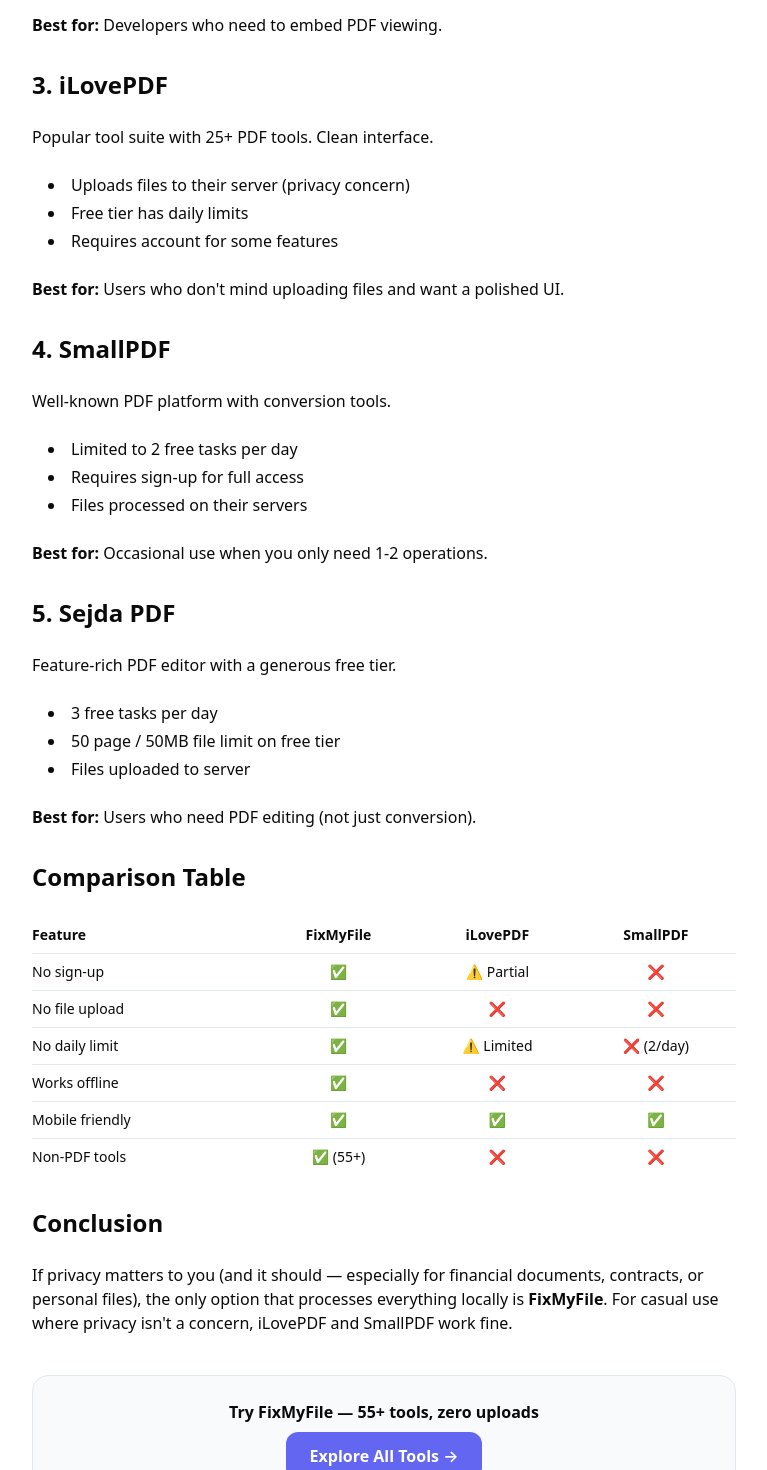
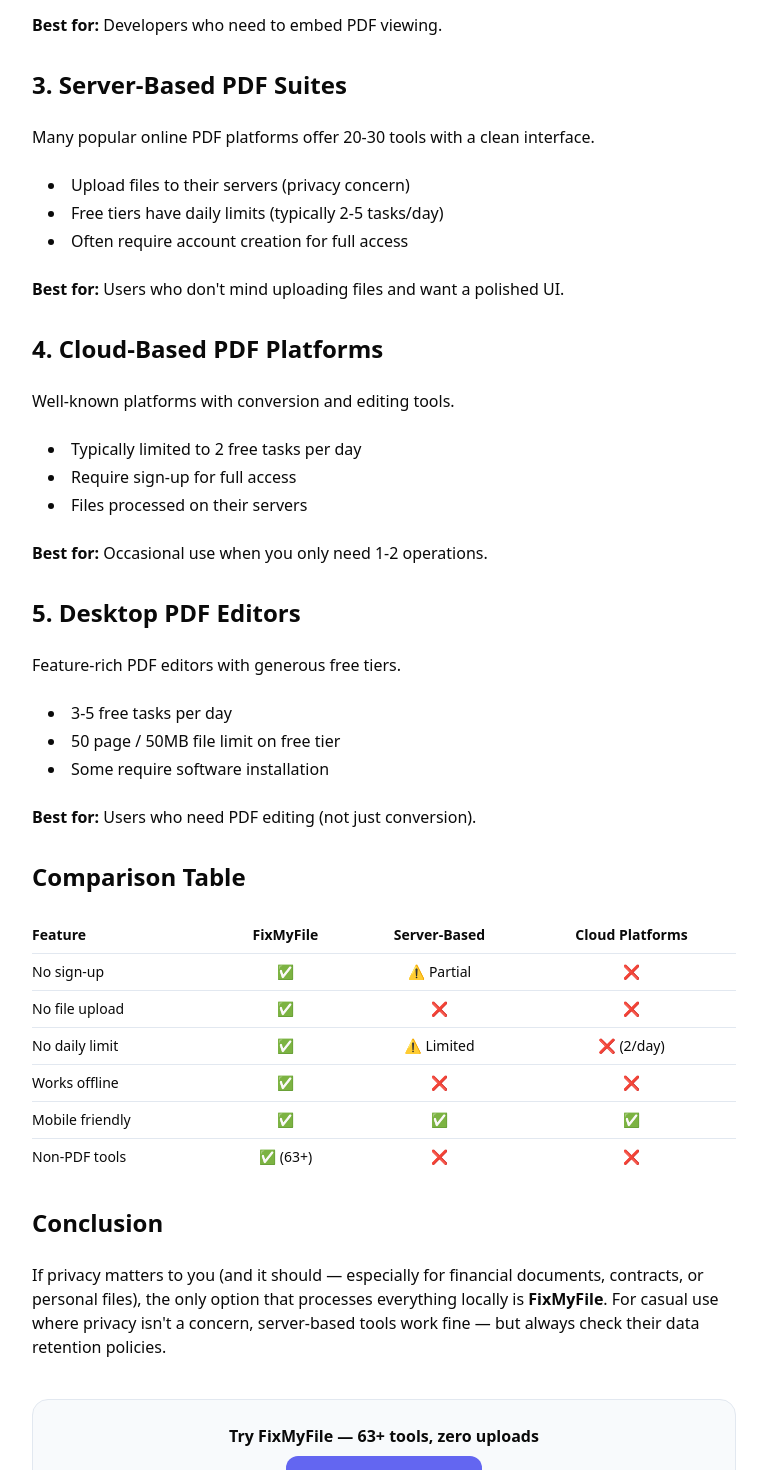
Before and after one commit to abinas94/fixmyfile, a Next.js app: page /blog/best-free-pdf-tools-2025 in a window 1280 px wide. Shown: the part 1040-2510 px from the top of the page, without its empty margins (256-1023 px from the left). Built offline with nearby package versions, Linux system fonts and the light colour scheme.

Commit message:
Remove all third-party tool names from blog posts — use generic descriptions

```diff
--- a/src/app/blog/best-free-pdf-tools-2025/page.tsx
+++ b/src/app/blog/best-free-pdf-tools-2025/page.tsx
@@ -32,7 +32,7 @@ export default function BestPDFToolsPost() {
         <h2 className="text-2xl font-bold mt-8">1. FixMyFile (Best Overall — 100% Private)</h2>
         <p><a href="https://fixmyfile.vercel.app" className="text-[var(--primary)] underline">fixmyfile.vercel.app</a></p>
         <ul className="list-disc list-inside space-y-1 pl-4">
-          <li>55+ tools (merge, split, compress, convert, OCR, watermark, sign)</li>
+          <li>63+ tools (merge, split, compress, convert, OCR, watermark, sign)</li>
           <li>100% client-side — files never leave your browser</li>
           <li>No sign-up, no limits, works on mobile</li>
           <li>Includes non-PDF tools: image editor, background remover, calculators</li>
@@ -44,30 +44,30 @@ export default function BestPDFToolsPost() {
         <p>Mozilla&apos;s open-source PDF viewer. Not a tool suite, but great for viewing and basic annotation.</p>
         <p><strong>Best for:</strong> Developers who need to embed PDF viewing.</p>
 
-        <h2 className="text-2xl font-bold mt-8">3. iLovePDF</h2>
-        <p>Popular tool suite with 25+ PDF tools. Clean interface.</p>
+        <h2 className="text-2xl font-bold mt-8">3. Server-Based PDF Suites</h2>
+        <p>Many popular online PDF platforms offer 20-30 tools with a clean interface.</p>
         <ul className="list-disc list-inside space-y-1 pl-4">
-          <li>Uploads files to their server (privacy concern)</li>
-          <li>Free tier has daily limits</li>
-          <li>Requires account for some features</li>
+          <li>Upload files to their servers (privacy concern)</li>
+          <li>Free tiers have daily limits (typically 2-5 tasks/day)</li>
+          <li>Often require account creation for full access</li>
         </ul>
         <p><strong>Best for:</strong> Users who don&apos;t mind uploading files and want a polished UI.</p>
 
-        <h2 className="text-2xl font-bold mt-8">4. SmallPDF</h2>
-        <p>Well-known PDF platform with conversion tools.</p>
+        <h2 className="text-2xl font-bold mt-8">4. Cloud-Based PDF Platforms</h2>
+        <p>Well-known platforms with conversion and editing tools.</p>
         <ul className="list-disc list-inside space-y-1 pl-4">
-          <li>Limited to 2 free tasks per day</li>
-          <li>Requires sign-up for full access</li>
+          <li>Typically limited to 2 free tasks per day</li>
+          <li>Require sign-up for full access</li>
           <li>Files processed on their servers</li>
         </ul>
         <p><strong>Best for:</strong> Occasional use when you only need 1-2 operations.</p>
 
-        <h2 className="text-2xl font-bold mt-8">5. Sejda PDF</h2>
-        <p>Feature-rich PDF editor with a generous free tier.</p>
+        <h2 className="text-2xl font-bold mt-8">5. Desktop PDF Editors</h2>
+        <p>Feature-rich PDF editors with generous free tiers.</p>
         <ul className="list-disc list-inside space-y-1 pl-4">
-          <li>3 free tasks per day</li>
+          <li>3-5 free tasks per day</li>
           <li>50 page / 50MB file limit on free tier</li>
-          <li>Files uploaded to server</li>
+          <li>Some require software installation</li>
         </ul>
         <p><strong>Best for:</strong> Users who need PDF editing (not just conversion).</p>
 
@@ -78,8 +78,8 @@ export default function BestPDFToolsPost() {
               <tr className="border-b border-[var(--border)]">
                 <th className="text-left py-2 pr-4">Feature</th>
                 <th className="text-center py-2 px-2">FixMyFile</th>
-                <th className="text-center py-2 px-2">iLovePDF</th>
-                <th className="text-center py-2 px-2">SmallPDF</th>
+                <th className="text-center py-2 px-2">Server-Based</th>
+                <th className="text-center py-2 px-2">Cloud Platforms</th>
               </tr>
             </thead>
             <tbody>
@@ -88,16 +88,16 @@ export default function BestPDFToolsPost() {
               <tr className="border-b border-[var(--border)]"><td className="py-2 pr-4">No daily limit</td><td className="text-center">✅</td><td className="text-center">⚠️ Limited</td><td className="text-center">❌ (2/day)</td></tr>
               <tr className="border-b border-[var(--border)]"><td className="py-2 pr-4">Works offline</td><td className="text-center">✅</td><td className="text-center">❌</td><td className="text-center">❌</td></tr>
               <tr className="border-b border-[var(--border)]"><td className="py-2 pr-4">Mobile friendly</td><td className="text-center">✅</td><td className="text-center">✅</td><td className="text-center">✅</td></tr>
-              <tr><td className="py-2 pr-4">Non-PDF tools</td><td className="text-center">✅ (55+)</td><td className="text-center">❌</td><td className="text-center">❌</td></tr>
+              <tr><td className="py-2 pr-4">Non-PDF tools</td><td className="text-center">✅ (63+)</td><td className="text-center">❌</td><td className="text-center">❌</td></tr>
             </tbody>
           </table>
         </div>
 
         <h2 className="text-2xl font-bold mt-8">Conclusion</h2>
-        <p>If privacy matters to you (and it should — especially for financial documents, contracts, or personal files), the only option that processes everything locally is <strong>FixMyFile</strong>. For casual use where privacy isn&apos;t a concern, iLovePDF and SmallPDF work fine.</p>
+        <p>If privacy matters to you (and it should — especially for financial documents, contracts, or personal files), the only option that processes everything locally is <strong>FixMyFile</strong>. For casual use where privacy isn&apos;t a concern, server-based tools work fine — but always check their data retention policies.</p>
 
         <div className="mt-10 p-6 rounded-2xl bg-[var(--muted)] border border-[var(--border)] text-center">
-          <p className="font-semibold mb-2">Try FixMyFile — 55+ tools, zero uploads</p>
+          <p className="font-semibold mb-2">Try FixMyFile — 63+ tools, zero uploads</p>
           <Link href="/" className="inline-flex items-center gap-2 px-6 py-3 rounded-xl bg-[var(--primary)] text-white font-semibold hover:opacity-90">
             Explore All Tools →
           </Link>
--- a/src/app/blog/how-to-convert-pdf-to-word-free/page.tsx
+++ b/src/app/blog/how-to-convert-pdf-to-word-free/page.tsx
@@ -74,8 +74,7 @@ export default function BlogPost() {
             </thead>
             <tbody>
               <tr><td className="border border-[var(--border)] p-2 font-medium">FixMyFile</td><td className="border border-[var(--border)] p-2">High (Apryse engine)</td><td className="border border-[var(--border)] p-2">~75/day</td><td className="border border-[var(--border)] p-2">No</td></tr>
-              <tr><td className="border border-[var(--border)] p-2">iLovePDF</td><td className="border border-[var(--border)] p-2">High</td><td className="border border-[var(--border)] p-2">2/day</td><td className="border border-[var(--border)] p-2">Yes (for more)</td></tr>
-              <tr><td className="border border-[var(--border)] p-2">SmallPDF</td><td className="border border-[var(--border)] p-2">High</td><td className="border border-[var(--border)] p-2">2/day</td><td className="border border-[var(--border)] p-2">Yes</td></tr>
+              <tr><td className="border border-[var(--border)] p-2">Online PDF suites</td><td className="border border-[var(--border)] p-2">High</td><td className="border border-[var(--border)] p-2">2-5/day</td><td className="border border-[var(--border)] p-2">Often required</td></tr>
               <tr><td className="border border-[var(--border)] p-2">Google Docs</td><td className="border border-[var(--border)] p-2">Medium (loses formatting)</td><td className="border border-[var(--border)] p-2">Unlimited</td><td className="border border-[var(--border)] p-2">Yes (Google account)</td></tr>
             </tbody>
           </table>
--- a/src/app/blog/merge-pdf-files-online/page.tsx
+++ b/src/app/blog/merge-pdf-files-online/page.tsx
@@ -64,15 +64,14 @@ export default function MergePDFPost() {
               <tr className="border-b border-[var(--border)]">
                 <th className="text-left py-2 pr-4">Feature</th>
                 <th className="text-center py-2 px-2">FixMyFile</th>
-                <th className="text-center py-2 px-2">iLovePDF</th>
-                <th className="text-center py-2 px-2">SmallPDF</th>
+                <th className="text-center py-2 px-2">Other Online Tools</th>
               </tr>
             </thead>
             <tbody>
-              <tr className="border-b border-[var(--border)]"><td className="py-2 pr-4">Processes locally</td><td className="text-center">✅</td><td className="text-center">❌</td><td className="text-center">❌</td></tr>
-              <tr className="border-b border-[var(--border)]"><td className="py-2 pr-4">No file limit</td><td className="text-center">✅</td><td className="text-center">⚠️ 25 files</td><td className="text-center">❌ 2/day</td></tr>
-              <tr className="border-b border-[var(--border)]"><td className="py-2 pr-4">No sign-up</td><td className="text-center">✅</td><td className="text-center">⚠️</td><td className="text-center">❌</td></tr>
-              <tr><td className="py-2 pr-4">Reorder by drag</td><td className="text-center">✅</td><td className="text-center">✅</td><td className="text-center">✅</td></tr>
+              <tr className="border-b border-[var(--border)]"><td className="py-2 pr-4">Processes locally</td><td className="text-center">✅</td><td className="text-center">❌ (upload to server)</td></tr>
+              <tr className="border-b border-[var(--border)]"><td className="py-2 pr-4">No file limit</td><td className="text-center">✅</td><td className="text-center">⚠️ 2-25 files/day</td></tr>
+              <tr className="border-b border-[var(--border)]"><td className="py-2 pr-4">No sign-up</td><td className="text-center">✅</td><td className="text-center">⚠️ Often required</td></tr>
+              <tr><td className="py-2 pr-4">Reorder by drag</td><td className="text-center">✅</td><td className="text-center">✅</td></tr>
             </tbody>
           </table>
         </div>
--- a/src/app/blog/protect-pdf-with-password/page.tsx
+++ b/src/app/blog/protect-pdf-with-password/page.tsx
@@ -18,7 +18,7 @@ export default function ProtectPDFPost() {
       <p className="text-[var(--muted-foreground)] mb-8">July 22, 2026 • 4 min read</p>
 
       <div className="prose prose-lg dark:prose-invert max-w-none space-y-6 text-[var(--foreground)]">
-        <p className="text-lg">Need to password-protect a PDF before sharing it via email or cloud? Here&apos;s how to do it in seconds — no Adobe Acrobat, no paid software, just a free online tool.</p>
+        <p className="text-lg">Need to password-protect a PDF before sharing it via email or cloud? Here&apos;s how to do it in seconds — no paid software, no desktop apps, just a free online tool.</p>
 
         <h2 className="text-2xl font-bold mt-8">Why Password Protect a PDF?</h2>
         <ul className="list-disc list-inside space-y-2 pl-4">
@@ -61,15 +61,15 @@ export default function ProtectPDFPost() {
               <tr className="border-b border-[var(--border)]">
                 <th className="text-left py-2 pr-4">Feature</th>
                 <th className="text-center py-2 px-2">FixMyFile</th>
-                <th className="text-center py-2 px-2">Adobe Acrobat</th>
-                <th className="text-center py-2 px-2">iLovePDF</th>
+                <th className="text-center py-2 px-2">Paid Desktop Software</th>
+                <th className="text-center py-2 px-2">Other Online Tools</th>
               </tr>
             </thead>
             <tbody>
-              <tr className="border-b border-[var(--border)]"><td className="py-2 pr-4">Free</td><td className="text-center">✅</td><td className="text-center">❌ ($20/mo)</td><td className="text-center">⚠️ Limited</td></tr>
+              <tr className="border-b border-[var(--border)]"><td className="py-2 pr-4">Free</td><td className="text-center">✅</td><td className="text-center">❌ ($15-25/mo)</td><td className="text-center">⚠️ Limited</td></tr>
               <tr className="border-b border-[var(--border)]"><td className="py-2 pr-4">AES-256</td><td className="text-center">✅</td><td className="text-center">✅</td><td className="text-center">✅</td></tr>
               <tr className="border-b border-[var(--border)]"><td className="py-2 pr-4">No sign-up</td><td className="text-center">✅</td><td className="text-center">❌</td><td className="text-center">⚠️</td></tr>
-              <tr><td className="py-2 pr-4">Auto-delete files</td><td className="text-center">✅ (immediate)</td><td className="text-center">N/A</td><td className="text-center">2 hours</td></tr>
+              <tr><td className="py-2 pr-4">Auto-delete files</td><td className="text-center">✅ (immediate)</td><td className="text-center">N/A</td><td className="text-center">1-2 hours</td></tr>
             </tbody>
           </table>
         </div>
--- a/src/lib/tool-content-data.ts
+++ b/src/lib/tool-content-data.ts
@@ -190,7 +190,7 @@ export const toolContentData: Record<string, {
   },
   scanToPdf: {
     title: "Document Scanner (Scan to PDF)",
-    description: "Scan physical documents using your phone or webcam camera and convert them to clean, professional PDFs. Features live camera preview, edge detection, perspective correction, image enhancement filters, and multi-page support. Works like Adobe Scan but completely free with no app download required.",
+    description: "Scan physical documents using your phone or webcam camera and convert them to clean, professional PDFs. Features live camera preview, edge detection, perspective correction, image enhancement filters, and multi-page support. Completely free with no app download required.",
     howTo: [
       "Open the tool on your phone (works best with rear camera)",
       "Point the camera at your document",
```
Also changed, not shown: src/app/blog/scan-documents-to-pdf-phone/page.tsx (+7 -7 lines), src/app/blog/scan-to-pdf-phone-camera/page.tsx (+4 -4 lines).
